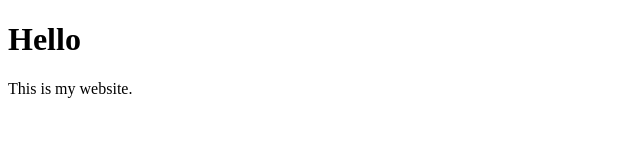
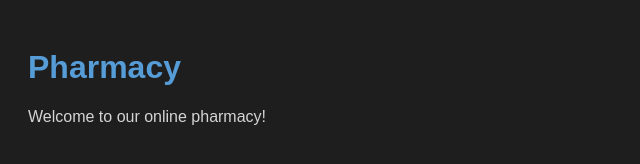
Before and after one commit to hkd-0/Pharmacy-, a plain HTML site: page index.html in a window 1280 px wide. Shown: the whole page, without its empty margins (0-640 px from the left). Drawn offline with Linux system fonts and the light colour scheme.

Commit message:
Update index.html
changed the index page features

```diff
--- a/index.html
+++ b/index.html
@@ -2,9 +2,20 @@
 <html>
 <head>
 <title>Pharmacy</title>
+<style>
+body {
+  background-color: #1e1e1e; /* VS Code dark background */
+  color: #d4d4d4; /* VS Code light text color */
+  font-family: sans-serif;
+  padding: 20px;
+}
+h1 {
+  color: #569cd6; /* VS Code blue for headings */
+}
+</style>
 </head>
 <body>
-<h1>Hello</h1>
-<p>This is my website.</p>
+<h1>Pharmacy</h1>
+<p>Welcome to our online pharmacy!</p>
 </body>
 </html>
```
